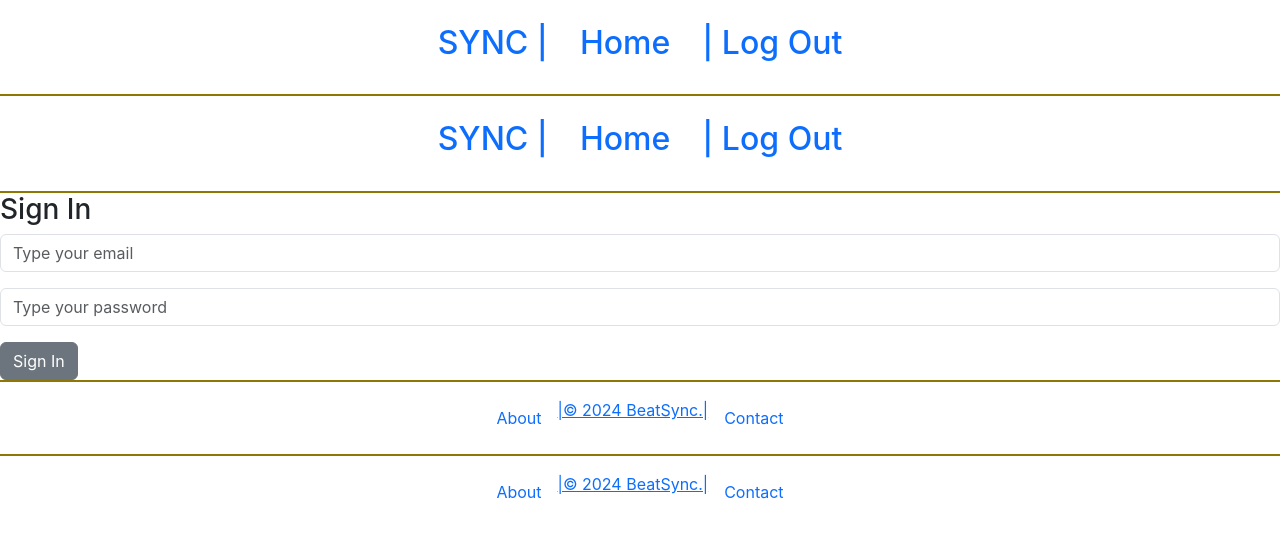
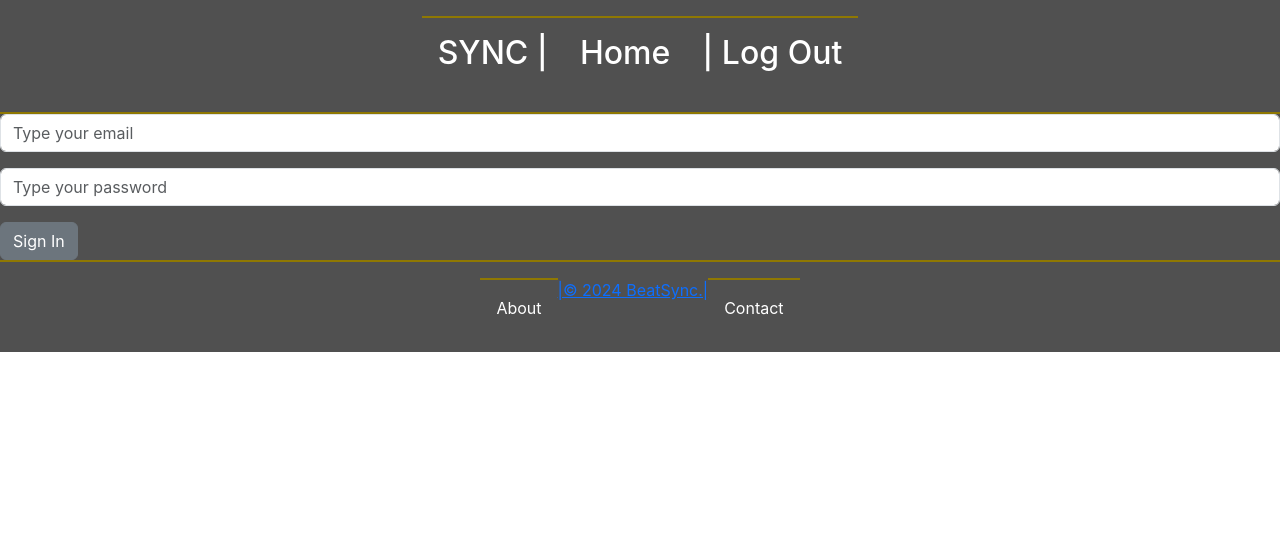
Before and after one commit to Xaeonmy-Team/bs-frontend, a React (Create React App) app: page /signin in a window 1280 px wide. Shown: the top 536 px of the page. Built offline with nearby package versions, Linux system fonts and the light colour scheme; the HTML template or start-up script is replaced by a standard one.

Commit message:
small styling changes

```diff
--- a/src/App.css
+++ b/src/App.css
@@ -1,4 +1,10 @@
-.footer {
+.body {
+	background-color: rgb(80, 80, 80);
+	margin: 0;
+	padding: 0;
+}
+
+.footer, .nav-link {
 	background-color: var(--footer-background-color);
 	border-top: 2px solid #8f7802;
 	bottom: 0;
@@ -8,6 +14,8 @@
 	justify-content: center;
 	align-items: center;
 	display: flex;
+	color: white !important;
+	text-decoration: none !important;
 }
 
 .header {
@@ -63,8 +71,17 @@
   height: auto;
   object-fit: cover;
 }
-
+.artist-tile{
+	align-items: center;
+	display: flex;
+	justify-content: center;
+	flex-direction: column;
+	color: white;
+}
 .artist-tile img {
   width: 100%;
   height: auto;
+	width: 200px;
+	height: 200px;
+	overflow: hidden;
 }
--- a/src/App.js
+++ b/src/App.js
@@ -14,7 +14,7 @@ import Footer from './components/Footer';
 
 const App = () => {
   return (
-    <>
+    <div className='body'>
     <Header></Header>
     <Routes>
       <Route  path="/Home" element={<ArtistIndex/>} />
@@ -27,7 +27,7 @@ const App = () => {
       <Route path="/Contact" element={<Contact/>} />
     </Routes>
     <Footer></Footer>
-    </>
+    </div>
   )
 }
 
--- a/src/pages/SignIn.js
+++ b/src/pages/SignIn.js
@@ -1,8 +1,6 @@
 import React, { useState } from "react"
 import { Form, FormGroup, Input, Button } from "reactstrap"
 import { useNavigate } from "react-router-dom"
-import Header from "../components/Header"
-import Footer from "../components/Footer"
 
 const SignIn = () => {
   const [signInData, setSignInData] = useState({
@@ -38,8 +36,8 @@ const SignIn = () => {
 
   return (
     <div>
-      <Header></Header>
-      <h3>Sign In</h3>
+
+
       <Form>
         <FormGroup>
           <Input
@@ -63,7 +61,7 @@ const SignIn = () => {
         </FormGroup>
         <Button onClick={handleSubmit}>Sign In</Button>
       </Form>
-      <Footer></Footer>
+
     </div>
   )
 }
```
Also changed, not shown: src/pages/Splash.js (+8 -8 lines).
